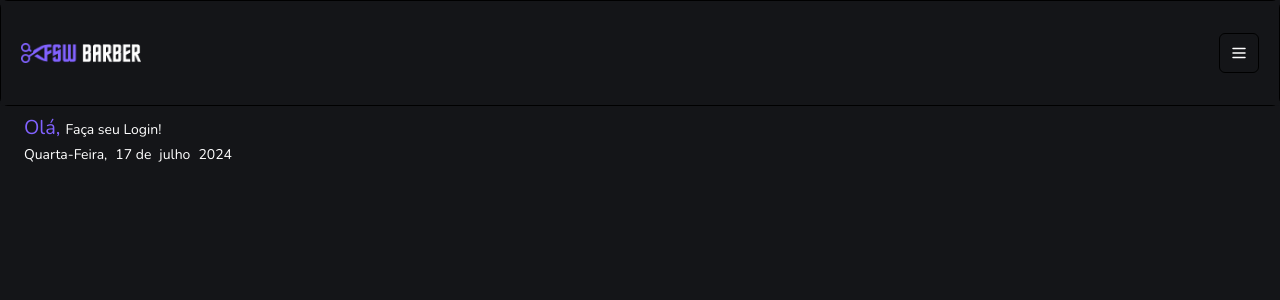
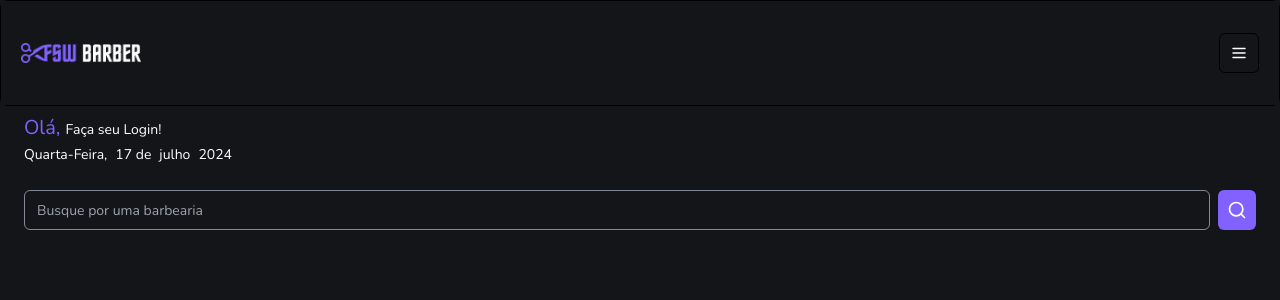
Before and after one commit to Graciliana/fsw-barber, a Next.js app: page / in a window 1280 px wide. Shown: the top 300 px of the page. Built offline with nearby package versions, Linux system fonts and the light colour scheme.

Commit message:
[feat] add initial search component

```diff
--- /dev/null
+++ b/src/app/(home)/_components/search.tsx
@@ -0,0 +1,15 @@
+'use client';
+
+import { Button } from '@/app/_components/ui/button';
+import { Input } from '@/app/_components/ui/input';
+import {  SearchIcon } from 'lucide-react';
+
+ const Search = () => {
+  return (
+    <div className='flex items-center gap-2'>
+      <Input placeholder='Busque por uma barbearia ' className='border-gray-03'/>
+      <Button variant="default" size="icon" className='bg-primary-purple'><SearchIcon size={ 20} className='text-white bg-primary-purple '/></Button>
+    </div>
+  );
+};
+export default Search;
--- a/src/app/(home)/page.tsx
+++ b/src/app/(home)/page.tsx
@@ -1,7 +1,10 @@
 import { Separator } from "@radix-ui/react-separator";
 import Header from "../_components/header";
 import { format } from "date-fns";
-import {ptBR} from "date-fns/locale"
+import { ptBR } from "date-fns/locale";
+import Search from "./_components/search";
+
+
 export default function Home() {
   return (
  <div className="bg-background-black">
@@ -18,7 +21,11 @@
         locale: ptBR,
         })}</span>
        <span className="text-white text-sm capitalize ml-2">{format(new Date(), "yyyy", {
-      }) }</span>
+       })}</span>
+      <div className="px-6 pt-6">
+        <Search />
+      </div>
+
 
  </div>
 
--- /dev/null
+++ b/src/app/_components/ui/input.tsx
@@ -0,0 +1,25 @@
+import * as React from "react"
+
+import { cn } from "@/app/_lib/utils"
+
+export interface InputProps
+  extends React.InputHTMLAttributes<HTMLInputElement> {}
+
+const Input = React.forwardRef<HTMLInputElement, InputProps>(
+  ({ className, type, ...props }, ref) => {
+    return (
+      <input
+        type={type}
+        className={cn(
+          "flex h-10 w-full rounded-md border border-input bg-background px-3 py-2 text-sm ring-offset-background file:border-0 file:bg-transparent file:text-sm file:font-medium placeholder:text-muted-foreground focus-visible:outline-none focus-visible:ring-2 focus-visible:ring-ring focus-visible:ring-offset-2 disabled:cursor-not-allowed disabled:opacity-50",
+          className
+        )}
+        ref={ref}
+        {...props}
+      />
+    )
+  }
+)
+Input.displayName = "Input"
+
+export { Input }
```
